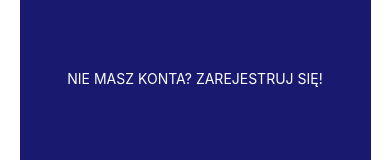
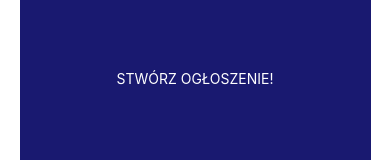
Before and after one commit to bkprog/Student-Teacher-mobile-app, a React Native app: screen /Korepetytor in a window 390 px wide. Shown: the part 571-731 px from the top of the page. Built offline with nearby package versions, Linux system fonts and the light colour scheme.

Commit message:
deleting user/advertisement
asdas

```diff
--- a/components/LoggedUser.js
+++ b/components/LoggedUser.js
@@ -1,10 +1,12 @@
 import React from "react";
 import {Box, Button, Center,NativeBaseProvider} from "native-base";
+import axios from "axios";
 
 export default function LoggedUser({navigation}){
     const findObject = navigation.getState().routes.find((route) => route.name === "LoggedUser")
-    console.log(findObject.params);
+    console.log(findObject.params.user);
     // console.log(navigation.getState().routes[navigation.getState().routes.indexOf("LoggedUser")].params);
+    console.log('asdasd'+ findObject.params.user.id);
 
     return(
         <NativeBaseProvider>
@@ -13,8 +15,14 @@ export default function LoggedUser({navigation}){
                     base: "90%",
                     md: "25%"
                 }}>
-                     <Button>Ustawienia</Button>
-                     <Button>Wyloguj</Button>
+                     <Button onPress={()=>axios.delete('https://mobilkiapp.herokuapp.com/tutor/'+findObject.params.user.id) }
+
+
+                     >
+
+
+
+                         Usuń ogłoszenie</Button>
                 </Box>
             </Center>
         </NativeBaseProvider>
--- a/components/Login.js
+++ b/components/Login.js
@@ -9,7 +9,6 @@ import {
     NativeBaseProvider, Button, Heading, View,
 } from "native-base"
 import axios from "axios";
-import "./UserModel";
 
 export default function Login({navigation}){
     const [login, onChangeLogin] = React.useState("");
--- a/components/Teacher.js
+++ b/components/Teacher.js
@@ -88,7 +88,7 @@ export default function Teacher({navigation}){
 
                             }}>
 
-                            NIE MASZ KONTA? ZAREJESTRUJ SIĘ!
+                            STWÓRZ OGŁOSZENIE!
                         </Text>
                     )}
                 </Pressable>
```
